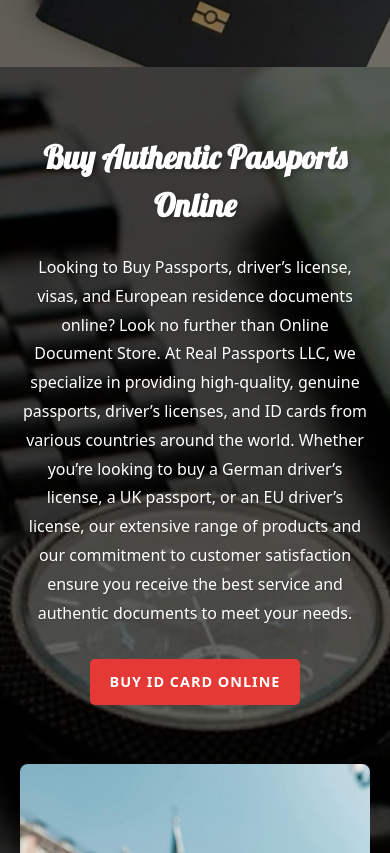
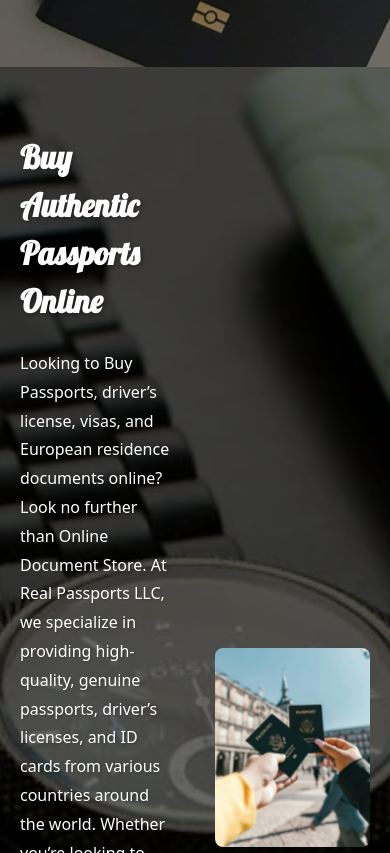
Before and after one commit to valoriahbeutyoil-debug/project, a website: page index.html in a window 390 px wide. Shown: the part 1841-2694 px from the top of the page. Drawn offline with Linux system fonts and the light colour scheme.

Commit message:
Update styles.css

```diff
--- a/styles.css
+++ b/styles.css
@@ -222,16 +222,16 @@
 
 @media (max-width: 768px) {
     .document-section .content-wrapper {
-        flex-direction: column;
-        text-align: center;
+        display: flex;            /* Ensure flex is enabled */
+        flex-direction: row;      /* Side-by-side */
+        align-items: center;      /* Optional: vertically align */
+        text-align: left;         /* Optional: regular text alignment */
     }
-
     .document-section .text-content,
     .document-section .image-content {
-        width: 100%;
+        width: 50%;               /* Each takes half the row */
     }
 }
-
 .sr-only {
   position: absolute; width: 1px; height: 1px; padding: 0; margin: -1px; overflow: hidden; clip: rect(0, 0, 0, 0); white-space: nowrap; border: 0;
 }
```
